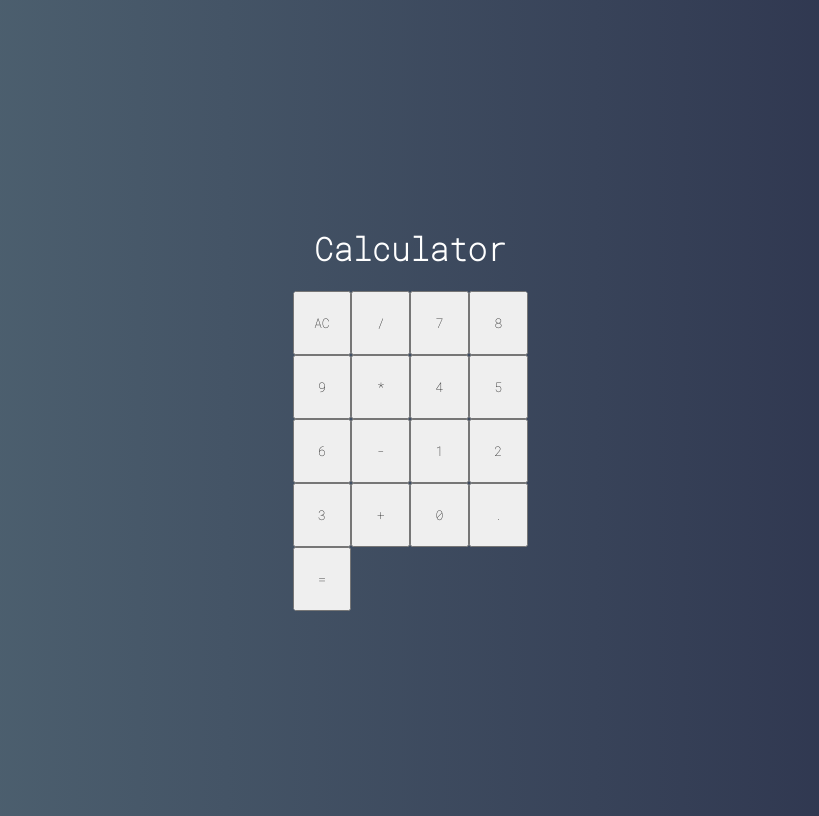
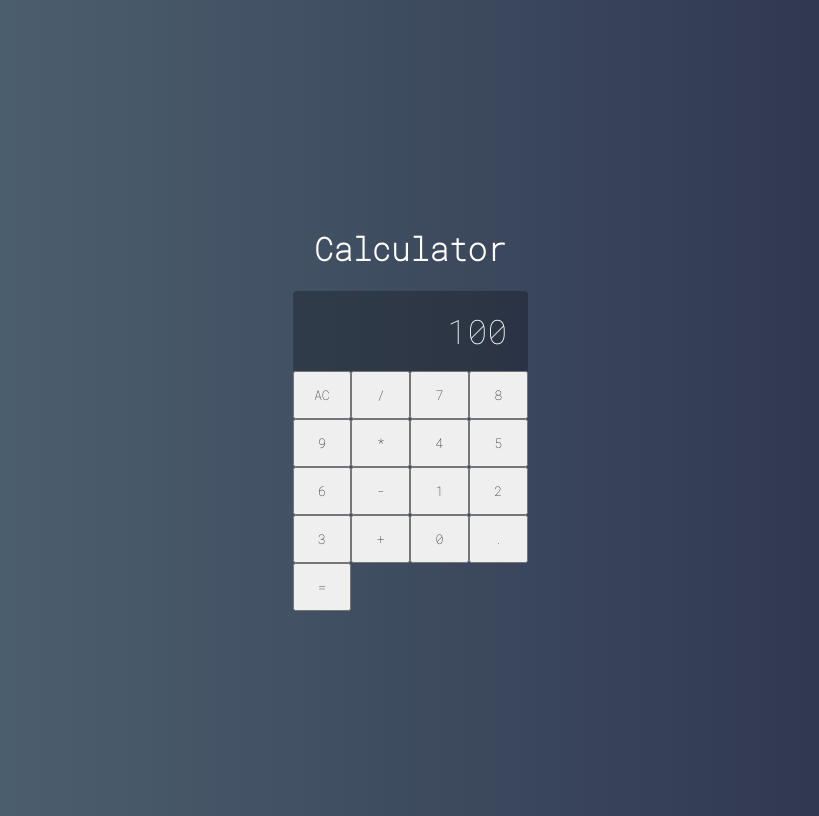
Before and after one commit to alekaimer/react-calculator, a React (Create React App) app: page / in a window 1280 px wide. Shown: the whole page, without its empty margins (230-1049 px from the left). Built offline with nearby package versions, Linux system fonts and the light colour scheme.

Commit message:
feat: adds Display component

```diff
--- /dev/null
+++ b/src/components/Display.css
@@ -0,0 +1,11 @@
+.display {
+  grid-column: span 4;
+  background-color: #0004;
+
+  display: flex;
+  justify-content: flex-end;
+  align-items: center;
+  padding: 20px;
+  font-size: 2.1em;
+  overflow: hidden;
+}
--- /dev/null
+++ b/src/components/Display.jsx
@@ -0,0 +1,5 @@
+import React from 'react'
+import './Display.css'
+
+export default props =>
+  <div className="display">{props.value}</div>
--- a/src/main/Calculator.css
+++ b/src/main/Calculator.css
@@ -6,4 +6,5 @@
   /* background: red; */
   display: grid;
   grid-template-columns: repeat(4, 25%);
+  grid-template-rows: 1fr repeat(5, 48px);
 }
--- a/src/main/Calculator.jsx
+++ b/src/main/Calculator.jsx
@@ -2,11 +2,14 @@
 import './Calculator.css'
 
 import Button from '../components/Button'
+import Display from '../components/Display'
 
 export default class Calculator extends Component {
   render() {
     return (
       <div className="calculator">
+        <Display value={100} />
+
         <Button label="AC" />
 
         <Button label="/" />
```
